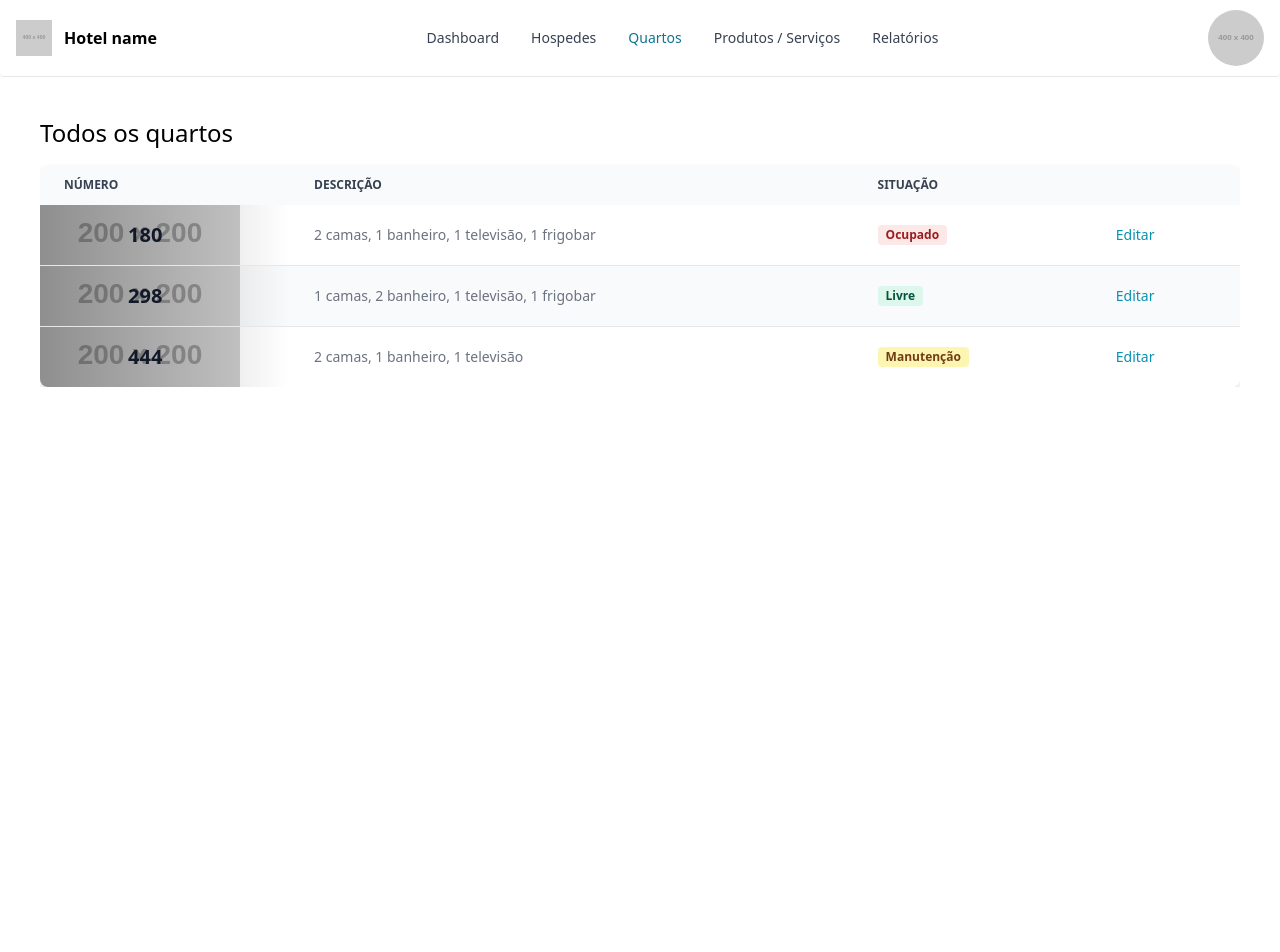
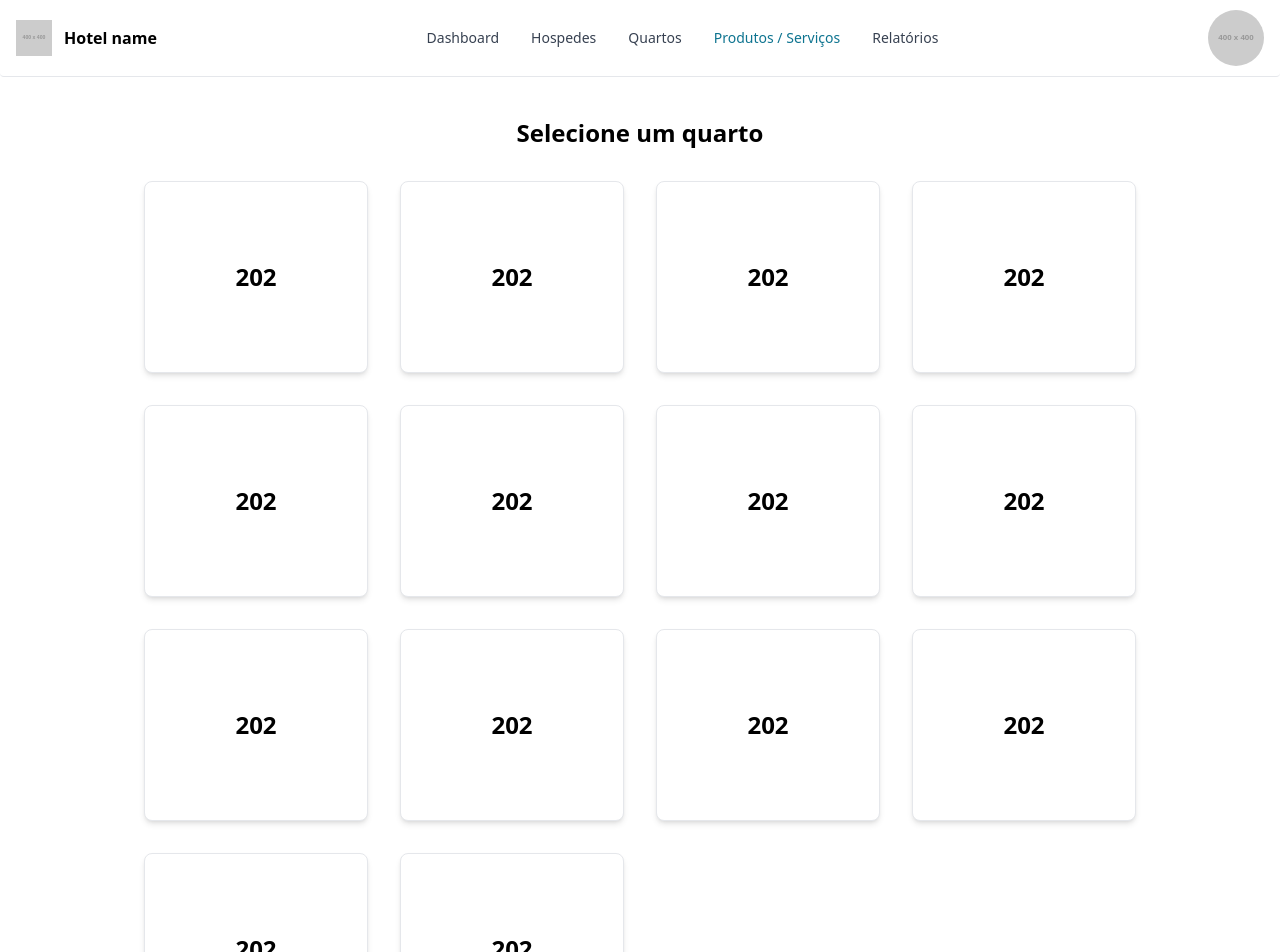
Before and after one commit to daniellucas04/hotel-management, a Next.js app in the folder src/: page / in a window 1280 px wide. Shown: the top 952 px of the page. Before the commit the page ends 800 px from the top, so only its background shows below. Built offline with nearby package versions, Linux system fonts and the light colour scheme.

Commit message:
página de produtos: listagem dos quartos

```diff
--- a/src/app/page.jsx
+++ b/src/app/page.jsx
@@ -3,13 +3,14 @@ import Header from "./view/component/header";
 import Dashboard from "./view/dashboard";
 import Guests from "./view/guests";
 import Bedrooms from "./view/bedrooms";
+import Products from "./view/products";
 
 export default function Home() {
 	return (
 		<Flowbite>
 			<main className="h-screen">
-				<Header activePage={"bedrooms"} />
-				<Bedrooms />
+				<Header activePage={"products"} />
+				<Products />
 			</main>
 		</Flowbite>
 	)
--- /dev/null
+++ b/src/app/view/products.jsx
@@ -0,0 +1,53 @@
+import { Card } from "flowbite-react";
+
+export default function Products() {
+  return (
+    <section className="flex flex-col items-center justify-center mt-10">
+        <h1 className="text-2xl font-bold">Selecione um quarto</h1>
+      <div className="grid grid-cols-4 gap-8 mt-8">
+        <Card className="w-[14rem] h-[12rem] hover:scale-105 cursor-pointer transition-all">
+          <h1 className="text-2xl font-bold text-center">{202}</h1>
+        </Card>
+        <Card className="w-[14rem] h-[12rem] hover:scale-105 cursor-pointer transition-all">
+          <h1 className="text-2xl font-bold text-center">{202}</h1>
+        </Card>
+        <Card className="w-[14rem] h-[12rem] hover:scale-105 cursor-pointer transition-all">
+          <h1 className="text-2xl font-bold text-center">{202}</h1>
+        </Card>
+        <Card className="w-[14rem] h-[12rem] hover:scale-105 cursor-pointer transition-all">
+          <h1 className="text-2xl font-bold text-center">{202}</h1>
+        </Card>
+        <Card className="w-[14rem] h-[12rem] hover:scale-105 cursor-pointer transition-all">
+          <h1 className="text-2xl font-bold text-center">{202}</h1>
+        </Card>
+        <Card className="w-[14rem] h-[12rem] hover:scale-105 cursor-pointer transition-all">
+          <h1 className="text-2xl font-bold text-center">{202}</h1>
+        </Card>
+        <Card className="w-[14rem] h-[12rem] hover:scale-105 cursor-pointer transition-all">
+          <h1 className="text-2xl font-bold text-center">{202}</h1>
+        </Card>
+        <Card className="w-[14rem] h-[12rem] hover:scale-105 cursor-pointer transition-all">
+          <h1 className="text-2xl font-bold text-center">{202}</h1>
+        </Card>
+        <Card className="w-[14rem] h-[12rem] hover:scale-105 cursor-pointer transition-all">
+          <h1 className="text-2xl font-bold text-center">{202}</h1>
+        </Card>
+        <Card className="w-[14rem] h-[12rem] hover:scale-105 cursor-pointer transition-all">
+          <h1 className="text-2xl font-bold text-center">{202}</h1>
+        </Card>
+        <Card className="w-[14rem] h-[12rem] hover:scale-105 cursor-pointer transition-all">
+          <h1 className="text-2xl font-bold text-center">{202}</h1>
+        </Card>
+        <Card className="w-[14rem] h-[12rem] hover:scale-105 cursor-pointer transition-all">
+          <h1 className="text-2xl font-bold text-center">{202}</h1>
+        </Card>
+        <Card className="w-[14rem] h-[12rem] hover:scale-105 cursor-pointer transition-all">
+          <h1 className="text-2xl font-bold text-center">{202}</h1>
+        </Card>
+        <Card className="w-[14rem] h-[12rem] hover:scale-105 cursor-pointer transition-all">
+          <h1 className="text-2xl font-bold text-center">{202}</h1>
+        </Card>
+      </div>
+    </section>
+  );
+}
--- a/src/package.json
+++ b/src/package.json
@@ -1,5 +1,5 @@
 {
-  "name": "aula-2",
+  "name": "hotel-system",
   "version": "0.1.0",
   "private": true,
   "scripts": {
```
Also changed, not shown: 1 other file (tests, documents, lock files or other folders).
